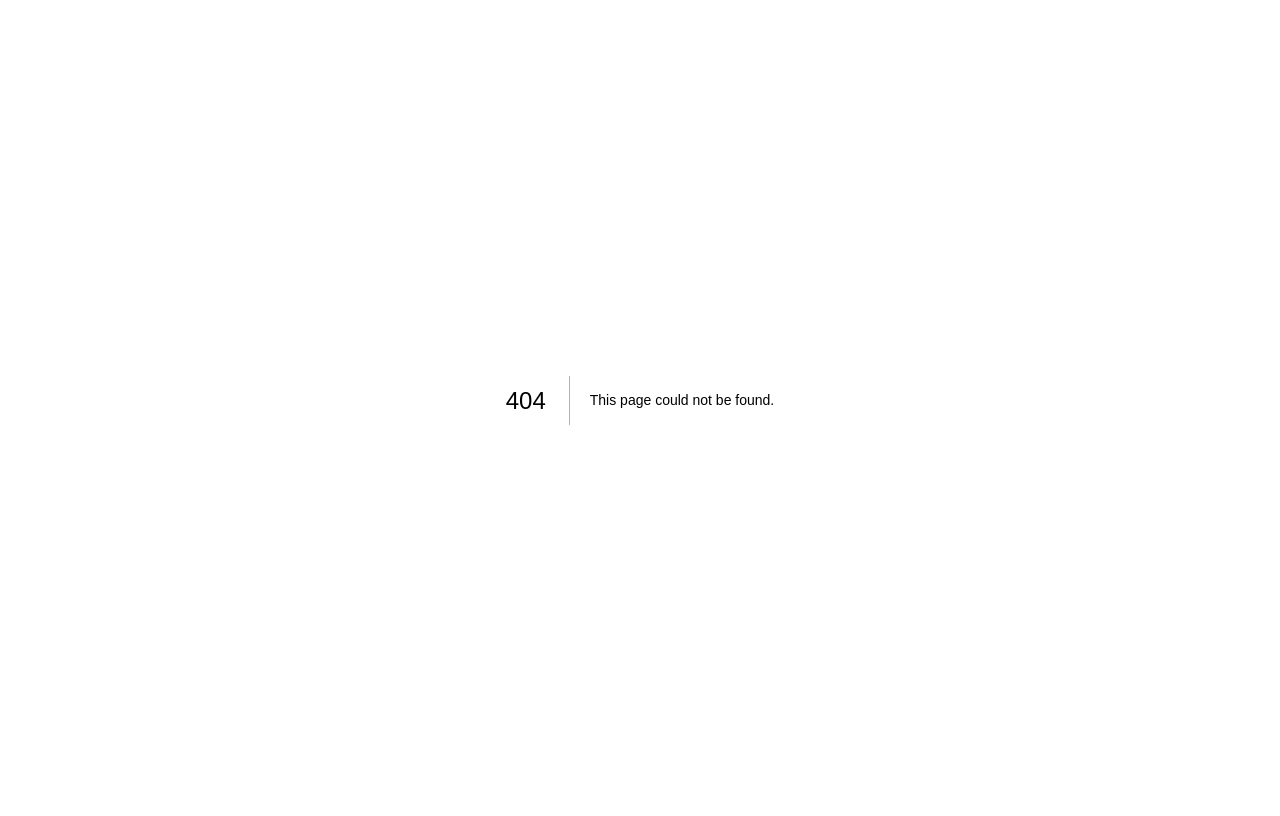
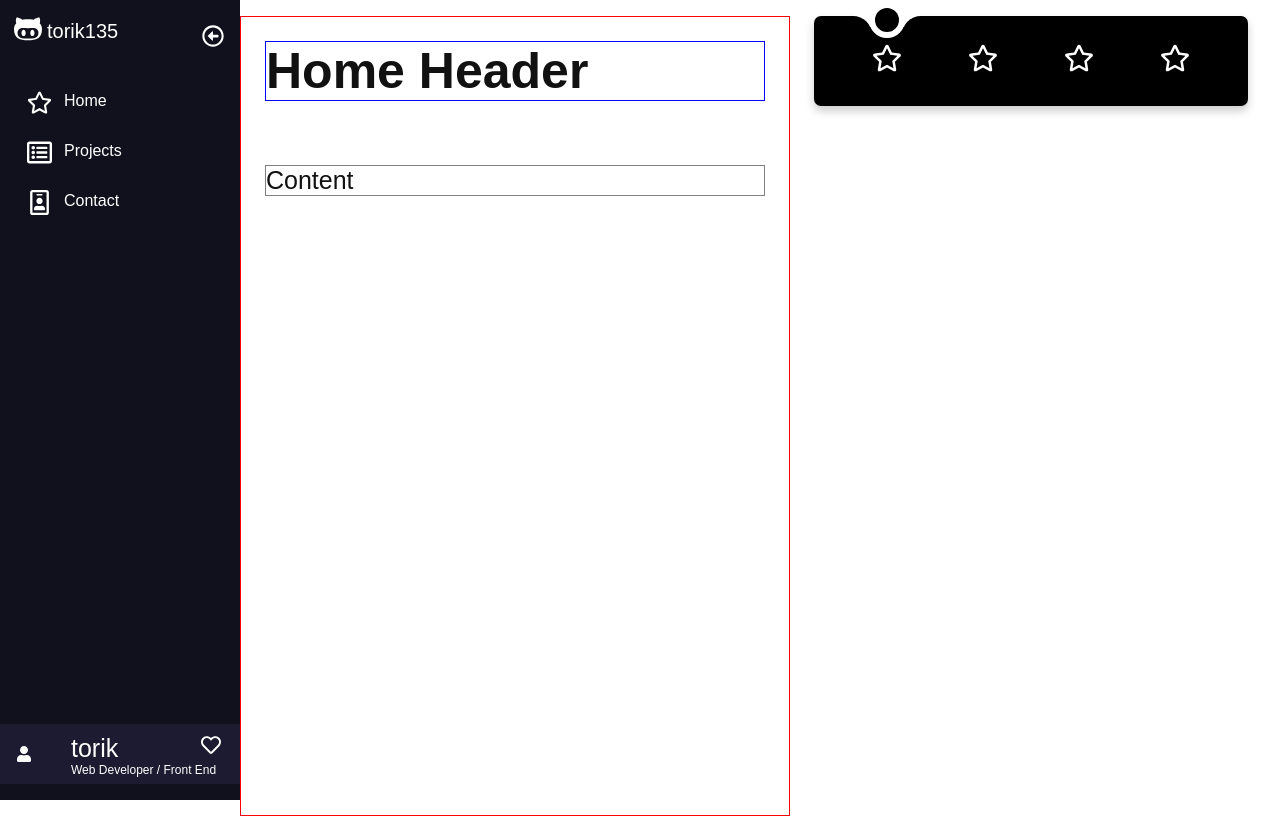
Before and after one commit to torik135/new_portofolio, a Next.js app: page /p/home in a window 1280 px wide. Before the commit this address had no page. Built offline with nearby package versions, Linux system fonts and the light colour scheme.

Commit message:
add page layout

```diff
--- /dev/null
+++ b/components/Layout/index.jsx
@@ -0,0 +1,19 @@
+import { Sidebar } from '../Sidebar/index.jsx';
+import { Navheader } from '../Navheader/index.jsx';
+
+const Layout = ({ children }) => {
+  return (
+    <>
+      <header>
+        <Navheader />
+      </header>
+
+      <nav>
+        <Sidebar />
+      </nav>
+      {children}
+    </>
+  );
+};
+
+export { Layout };
--- a/pages/_app.js
+++ b/pages/_app.js
@@ -4,6 +4,8 @@ import '../styles/components/sidebar.scss';
 import '../styles/components/tooltip.scss';
 import '../styles/components/navheader.scss';
 
+import '../styles/pages/home.scss';
+
 function MyApp({ Component, pageProps }) {
   return <Component {...pageProps} />;
 }
--- /dev/null
+++ b/pages/p/home/index.jsx
@@ -0,0 +1,26 @@
+import Head from 'next/head';
+import { Layout } from '../../../components/Layout/index.jsx';
+
+const Home = () => {
+  return (
+    <>
+      <Head>
+        <title>Home</title>
+        <meta name='description' content='Generated by create next app' />
+        <link rel='icon' href='/favicon.ico' />
+      </Head>
+      <Layout>
+        <main>
+          <div className='pagehome'>
+            <div className='pagehome_content'>
+              <h1>Home Header</h1>
+              <div className='content'>Content</div>
+            </div>
+          </div>
+        </main>
+      </Layout>
+    </>
+  );
+};
+
+export default Home;
--- /dev/null
+++ b/styles/pages/home.scss
@@ -0,0 +1,27 @@
+.pagehome {
+  position: absolute;
+  left: 240px;
+  top: 1rem;
+  height: 100%;
+  width: auto;
+  border: 1px solid red;
+  z-index: -1;
+
+  .pagehome_content {
+    font-size: 25px;
+    font-weight: 400;
+    color: #111;
+    margin: 1.5rem;
+
+    h1 {
+      width: 500px;
+      border: 1px solid blue;
+    }
+
+    .content {
+      border: 1px solid gray;
+      margin-top: 4rem;
+      // width: 100%;
+    }
+  }
+}
```
Also changed, not shown: pages/index.js (+2 -10 lines).
